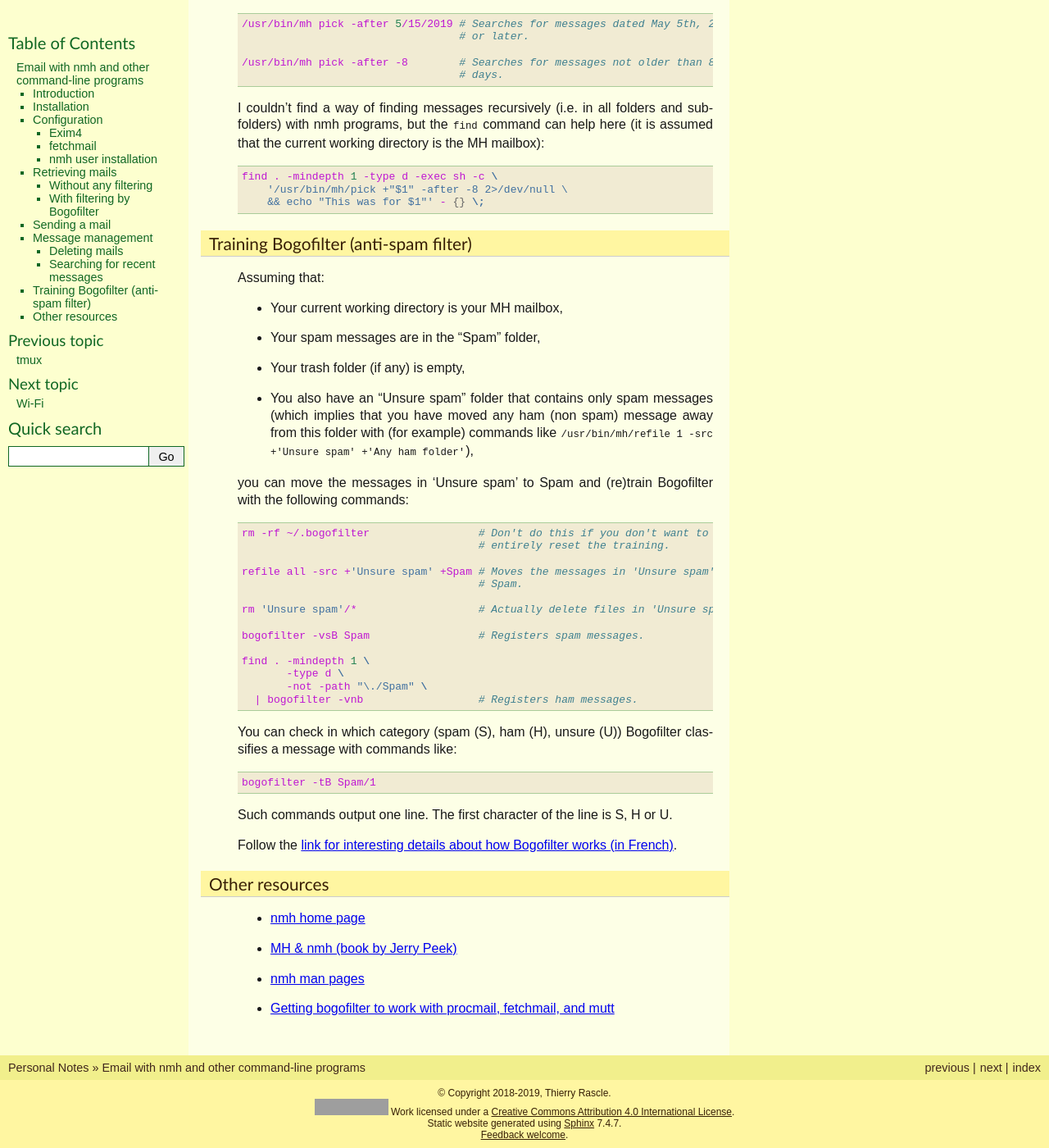
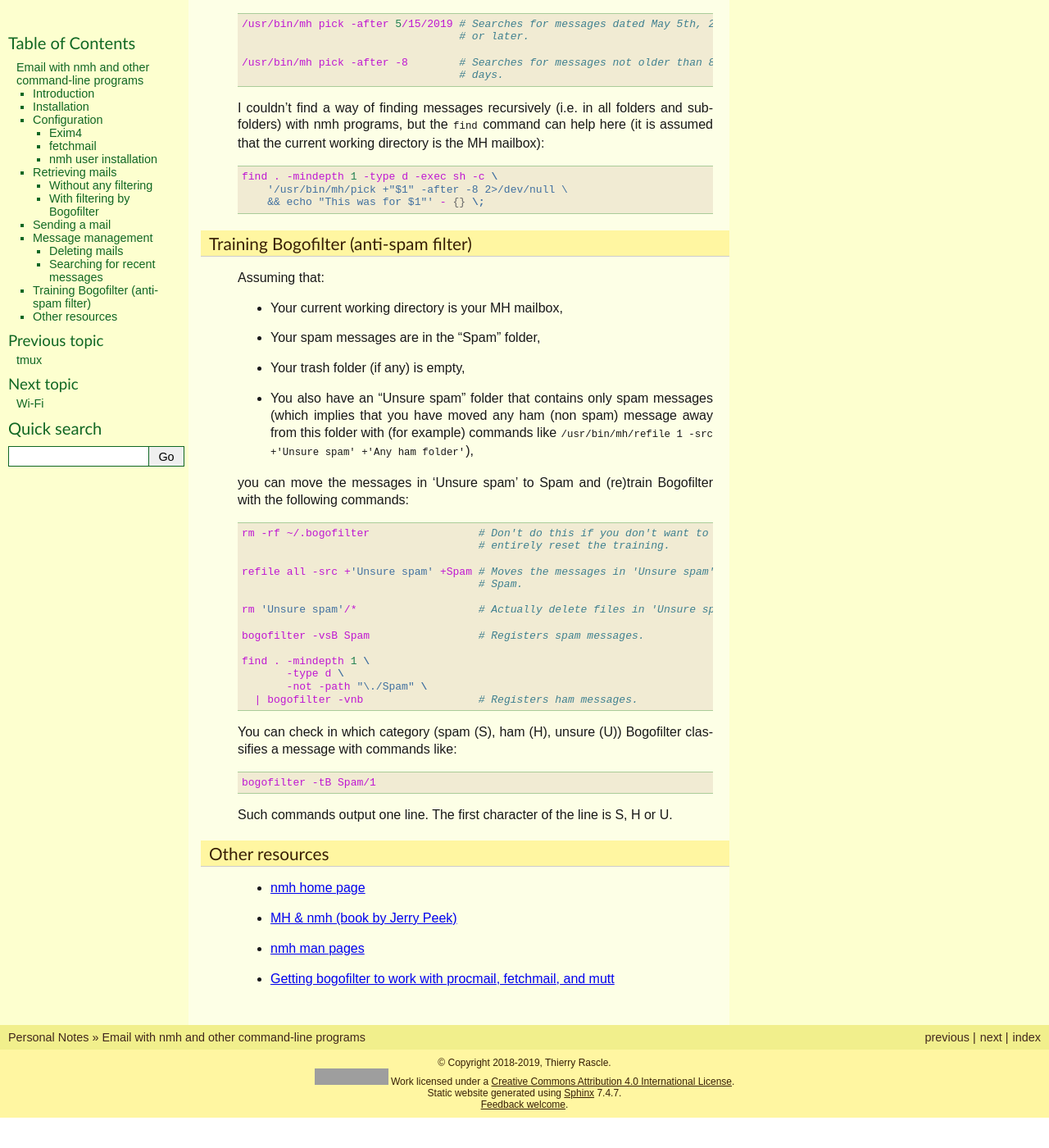
Before and after one commit to thierr26/thierr26_personal_notes_sphinx_sources, a Sphinx documentation site: the page built from source/email_with_nmh_and_other_cli_programs.rst, in a window 1280 px wide and 1400 px high, scrolled down 5859 px. Shown: the whole window at 82% size. Built offline with Sphinx 7.4.7, drawn with Linux system fonts in a browser that asks for light colours; after the commit the page ends 7222 px from its top, so only the background shows below that; grey boxes are pictures that could not be loaded.

Commit message:
Remove a link, add LinkLang extension (not used)

```diff
--- a/source/_static/custom.css
+++ b/source/_static/custom.css
@@ -3,6 +3,12 @@ a,
 a:visited,
 a:hover {
     text-decoration: underline;
+}
+
+/* Show the hreflang attribute value */
+a[hreflang]:after {
+    content: " [" attr(hreflang) "]";
+    font-size: 0.75em;
 }
 
 /* Don't underline links in headers, relation and side bar and page content. */
--- a/source/conf.py
+++ b/source/conf.py
@@ -12,9 +12,9 @@
 # add these directories to sys.path here. If the directory is relative to the
 # documentation root, use os.path.abspath to make it absolute, like shown here.
 #
-# import os
-# import sys
-# sys.path.insert(0, os.path.abspath('.'))
+import os
+import sys
+sys.path.insert(0, os.path.abspath('../extensions/sphinx-linklang/src'))
 
 
 # -- Project information -----------------------------------------------------
@@ -40,6 +40,7 @@ release = ''
 # ones.
 extensions = [
     'sphinx.ext.githubpages',
+    'linklang',
 ]
 
 # Add any paths that contain templates here, relative to this directory.
--- a/source/email_with_nmh_and_other_cli_programs.rst
+++ b/source/email_with_nmh_and_other_cli_programs.rst
@@ -437,9 +437,6 @@ classifies a message with commands like::
 
 Such commands output one line. The first character of the line is S, H or U.
 
-Follow the `link for interesting details about how Bogofilter works (in
-French) <http://bogofilter.sourceforge.net/>`_.
-
 
 Other resources
 ---------------
```
Also changed, not shown: .gitmodules (added).
